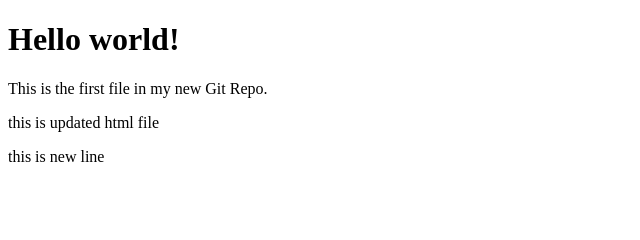
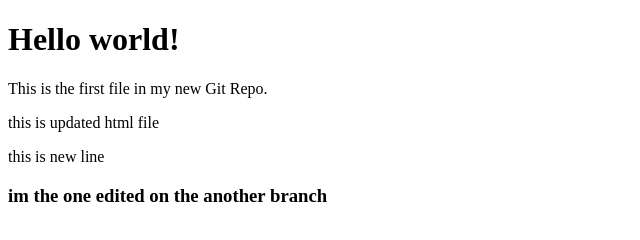
Before and after one commit to Arunajith056/2024-portfolio, a plain HTML site: page index.html in a window 1280 px wide. Shown: the whole page, without its empty margins (0-640 px from the left). Drawn offline with Linux system fonts and the light colour scheme.

Commit message:
added js file and updated html

```diff
--- a/index.html
+++ b/index.html
@@ -9,5 +9,6 @@
 <p>This is the first file in my new Git Repo.</p>
 <p>this is updated html file </p>
 <p>this is new line </p>
+<h3>im the one edited on the another branch</h3>
 </body>
 </html>
```
Also changed, not shown: index.js (added).
